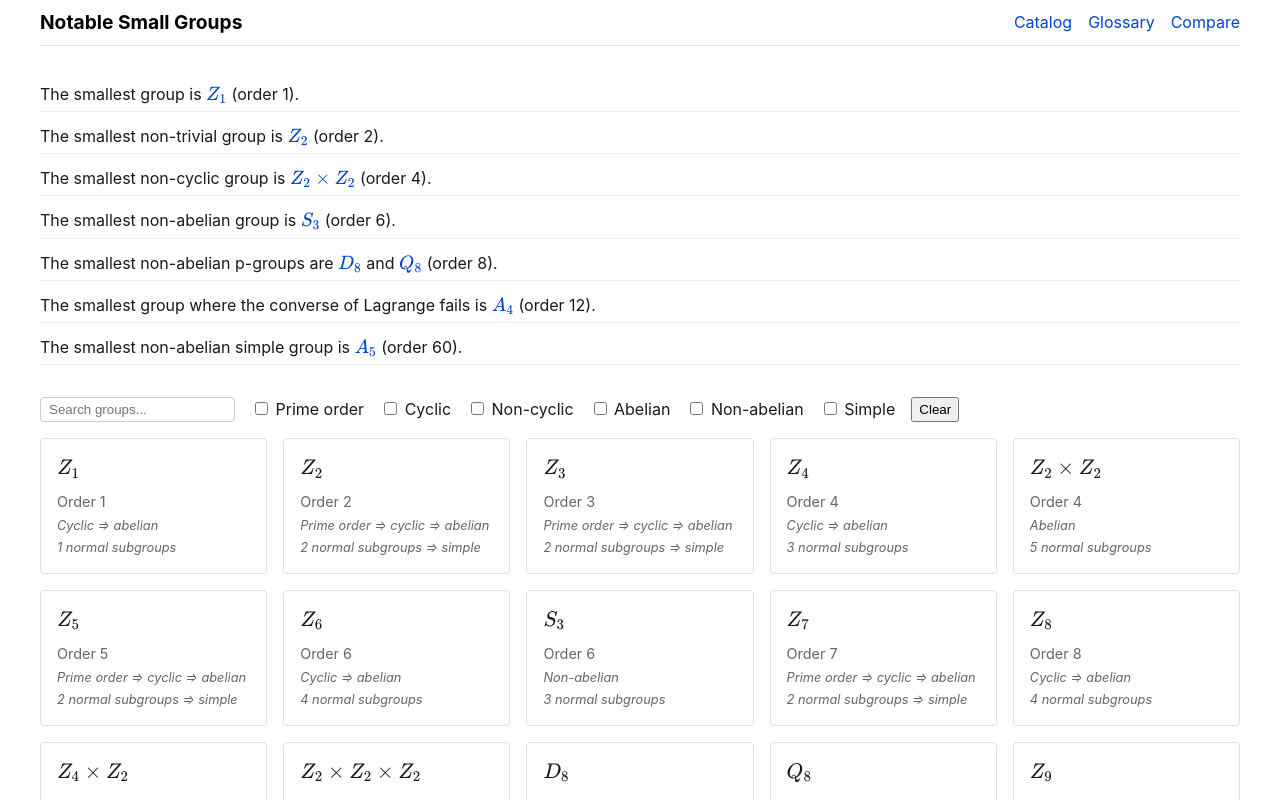
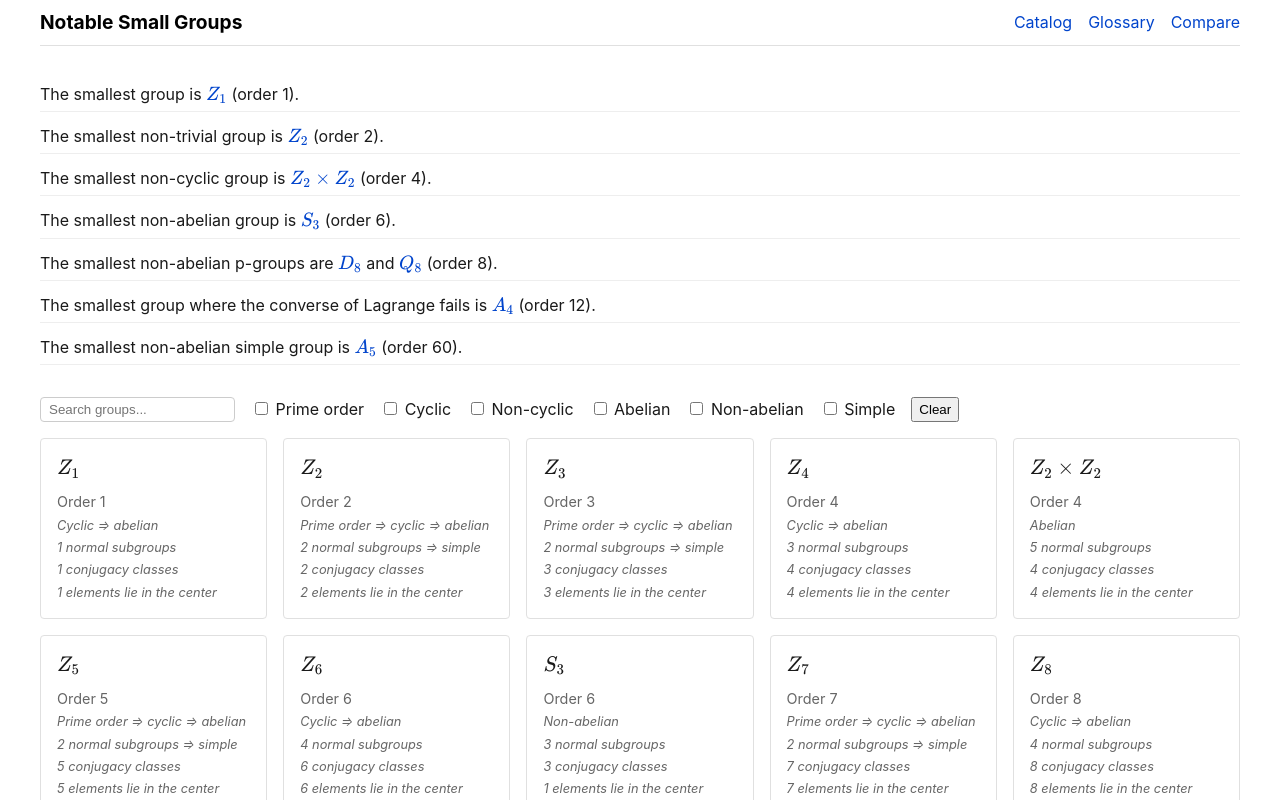
Before and after one commit to sqrt-of-2/finite-group-theory, a React (Vite) app: page / in a window 1280 px wide. Shown: the top 800 px of the page. Built offline with nearby package versions, Linux system fonts and the light colour scheme.

Commit message:
Add conjugacy classes and center size to group cards

```diff
--- a/src/pages/Landing.tsx
+++ b/src/pages/Landing.tsx
@@ -22,7 +22,9 @@ export const Landing: React.FC = () => {
                 id: group.id,
                 name: group.displayName,
                 props: group.getProperties(),
-                normalCount: group.getSubgroups().filter(s => s.isNormal).length
+                normalCount: group.getSubgroups().filter(s => s.isNormal).length,
+                classCount: group.conjugacyClasses().length,
+                centerCount: group.getProperties().center?.length || 0
             };
         }).filter(Boolean) as any[]; // TODO: proper type
     }, []);
@@ -140,6 +142,12 @@ export const Landing: React.FC = () => {
                                 <div style={{ fontSize: '0.8rem', fontStyle: 'italic', marginTop: '0.2rem' }}>
                                     {g.normalCount} normal subgroups{g.normalCount === 2 ? ' ⇒ simple' : ''}
                                 </div>
+                                <div style={{ fontSize: '0.8rem', fontStyle: 'italic', marginTop: '0.2rem' }}>
+                                    {g.classCount} conjugacy classes
+                                </div>
+                                <div style={{ fontSize: '0.8rem', fontStyle: 'italic', marginTop: '0.2rem' }}>
+                                    {g.centerCount} elements lie in the center
+                                </div>
                             </div>
                         </Link>
                     ))}
```
